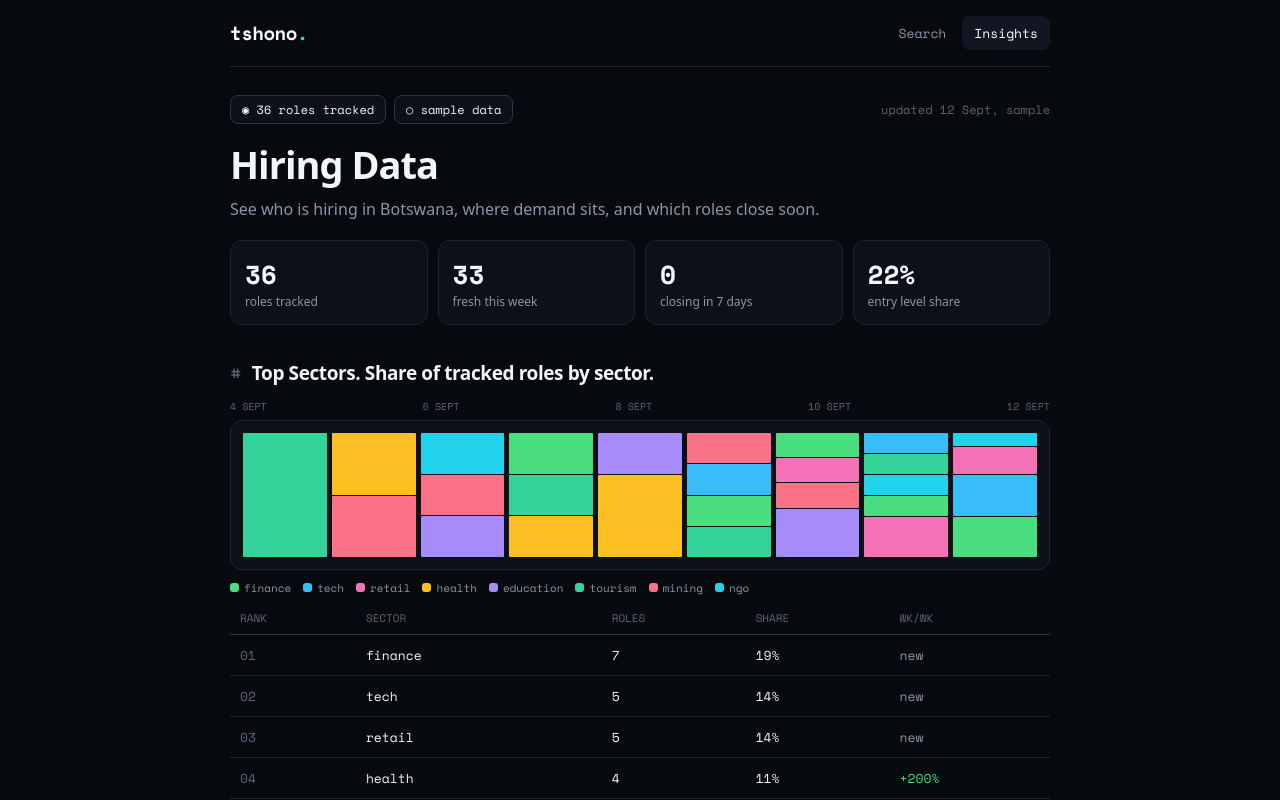
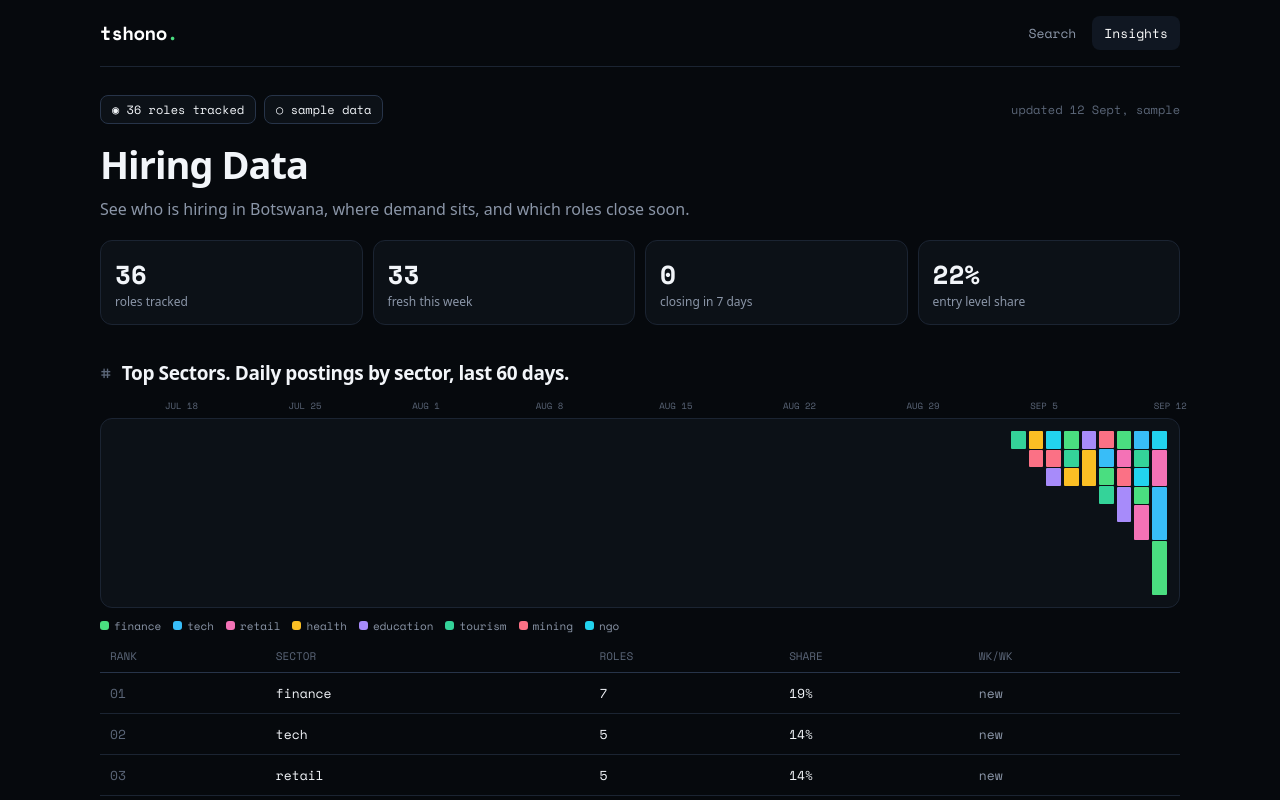
Before and after one commit to lubasinkal/tshono, a Nuxt app: page /insights in a window 1280 px wide. Shown: the top 800 px of the page. Built offline with nearby package versions, Linux system fonts and the light colour scheme.

Commit message:
Insights 60-day chart with hover breakdown and wider layout

```diff
--- a/app/assets/css/main.css
+++ b/app/assets/css/main.css
@@ -56,6 +56,9 @@ body {
 a { color: var(--accent); }
 
 .shell { max-width: 860px; margin: 0 auto; padding: 0 20px 64px; min-height: 100vh; display: flex; flex-direction: column; }
+@media (min-width: 1100px) {
+  .shell { max-width: 1120px; }
+}
 main { flex: 1; }
 
 .topbar {
@@ -185,10 +188,22 @@ kbd, .kbd span {
 .updated { font-family: var(--mono); font-size: 12px; color: var(--faint); margin-left: auto; }
 .sect { font-size: 19px; letter-spacing: -0.4px; margin: 34px 0 12px; font-weight: 700; }
 .sect span { color: var(--faint); font-family: var(--mono); font-weight: 400; margin-right: 6px; }
-.weekaxis { display: flex; justify-content: space-between; font-family: var(--mono); font-size: 10px; color: var(--faint); text-transform: uppercase; margin-bottom: 6px; }
-.stack { display: flex; gap: 5px; align-items: flex-end; height: 150px; padding: 12px; background: var(--panel); border: 1px solid var(--line); border-radius: 12px; }
-.stackcol { flex: 1; display: flex; flex-direction: column-reverse; gap: 1px; height: 100%; min-width: 0; }
-.stackcol i { display: block; width: 100%; border-radius: 1px; min-height: 2px; }
+.weekaxis { display: flex; gap: 3px; padding: 0 12px; font-family: var(--mono); font-size: 9px; color: var(--faint); text-transform: uppercase; margin-bottom: 6px; }
+.weekaxis span { flex: 1; min-width: 0; overflow: visible; white-space: nowrap; }
+.stack { position: relative; display: flex; gap: 3px; align-items: stretch; height: 190px; padding: 12px; background: var(--panel); border: 1px solid var(--line); border-radius: 12px; }
+.stackcol { position: relative; flex: 1; display: flex; justify-content: flex-end; min-width: 0; min-height: 0; border-radius: 2px; cursor: pointer; }
+.stackcol:hover, .stackcol.hot { background: rgba(255, 255, 255, 0.04); }
+.stackbar { width: 100%; display: flex; flex-direction: column-reverse; gap: 1px; min-height: 0; }
+.stackbar i { display: block; width: 100%; border-radius: 1px; min-height: 2px; }
+.stackcol:hover .stackbar i, .stackcol.hot .stackbar i { filter: brightness(1.4); }
+.tip { position: absolute; bottom: calc(100% + 10px); left: 50%; transform: translateX(-50%); min-width: 168px; max-width: 220px; background: var(--panel2, #0c1117); border: 1px solid var(--line2); border-radius: 10px; padding: 10px 12px; font-family: var(--mono); font-size: 11px; color: var(--text); z-index: 5; pointer-events: none; box-shadow: 0 12px 32px rgba(0, 0, 0, 0.5); }
+.tip--l { left: 0; transform: none; }
+.tip--r { left: auto; right: 0; transform: none; }
+.tipdate { font-size: 13px; font-weight: 700; letter-spacing: 0.5px; }
+.tiptotal { color: var(--muted); margin: 2px 0 8px; }
+.tiprow { display: flex; align-items: center; gap: 7px; padding: 2px 0; color: var(--muted); }
+.tiprow i { display: inline-block; width: 9px; height: 9px; border-radius: 3px; flex: none; }
+.tiprow b { margin-left: auto; color: var(--text); font-weight: 700; padding-left: 12px; }
 .legend { display: flex; gap: 12px; flex-wrap: wrap; font-family: var(--mono); font-size: 11px; color: var(--muted); margin: 10px 0 4px; }
 .legend i { display: inline-block; width: 9px; height: 9px; border-radius: 3px; margin-right: 5px; }
 .dtable { width: 100%; border-collapse: collapse; font-family: var(--mono); font-size: 13px; margin: 6px 0 4px; }
--- a/app/pages/insights.vue
+++ b/app/pages/insights.vue
@@ -24,20 +24,31 @@
       <div class="stat"><b>{{ entryShare }}%</b><span>entry level share</span></div>
     </div>
 
-    <h2 class="sect"><span>#</span> Top Sectors. Share of tracked roles by sector.</h2>
-    <div class="weekaxis"><span v-for="d in axis" :key="d">{{ d }}</span></div>
-    <div class="stack">
+    <h2 class="sect"><span>#</span> Top Sectors. Daily postings by sector, last 60 days.</h2>
+    <div class="weekaxis"><span v-for="(day, i) in daily" :key="day.label">{{ isTick(i) ? fmtDay(day.label) : '' }}</span></div>
+    <div class="stack" @mouseleave="hoverDay = null">
       <div
         v-for="(day, i) in daily"
-        :key="i"
+        :key="day.label"
         class="stackcol"
-        :title="day.label + ': ' + day.total + ' roles'"
+        :class="{ hot: hoverDay === i }"
+        @mouseenter="hoverDay = i"
+        @click="hoverDay = hoverDay === i ? null : i"
       >
-        <i
-          v-for="s in day.segs"
-          :key="s.name"
-          :style="{ height: s.share + '%', background: sectorColor(s.name) }"
-        />
+        <div class="stackbar" :style="{ height: barPct(day) + '%' }">
+          <i
+            v-for="s in day.segs"
+            :key="s.name"
+            :style="{ height: s.share + '%', background: sectorColor(s.name) }"
+          />
+        </div>
+        <div v-if="hoverDay === i" class="tip" :class="tipAlign(i)">
+          <div class="tipdate">{{ fmtDay(day.label) }}</div>
+          <div class="tiptotal">{{ day.total }} total</div>
+          <div v-for="s in day.segs" :key="s.name" class="tiprow">
+            <i :style="{ background: sectorColor(s.name) }" />{{ s.name.toLowerCase() }}<b>{{ s.count }}</b>
+          </div>
+        </div>
       </div>
     </div>
     <div class="legend"><span v-for="s in bySector.slice(0, 8)" :key="s.name"><i :style="{ background: sectorColor(s.name) }" />{{ s.name.toLowerCase() }}</span></div>
@@ -249,9 +260,27 @@ function sectorColor(name: string): string {
   return palette[Math.max(0, i) % palette.length] ?? palette[0] ?? '#4ade80'
 }
 
+const hoverDay = ref<number | null>(null)
+const MON = ['JAN', 'FEB', 'MAR', 'APR', 'MAY', 'JUN', 'JUL', 'AUG', 'SEP', 'OCT', 'NOV', 'DEC']
+function fmtDay(iso: string): string {
+  const dt = new Date(iso + 'T00:00:00')
+  return `${MON[dt.getMonth()] ?? ''} ${dt.getDate()}`
+}
+function isTick(i: number): boolean {
+  return i % 7 === 3
+}
+function tipAlign(i: number): string {
+  if (i < 5) return 'tip--l'
+  if (i > daily.value.length - 6) return 'tip--r'
+  return ''
+}
+const maxTotal = computed(() => Math.max(...daily.value.map((d) => d.total), 1))
+function barPct(day: { total: number }): number {
+  return day.total ? (day.total / maxTotal.value) * 100 : 0
+}
 const daily = computed(() => {
   const days: Array<{ label: string; total: number; segs: Array<{ name: string; count: number; share: number }> }> = []
-  for (let back = 8; back >= 0; back--) {
+  for (let back = 59; back >= 0; back--) {
     const dayMs = maxPosted.value - back * 86400000
     const key = new Date(dayMs).toISOString().slice(0, 10)
     const inDay = allDocs.value.filter((j) => j.posted === key)
@@ -265,13 +294,6 @@ const daily = computed(() => {
   }
   return days
 })
-const axis = computed(() => {
-  const labels = daily.value.filter((_, i) => i % 2 === 0).map((d) => {
-    const dt = new Date(d.label + 'T00:00:00')
-    return dt.toLocaleDateString('en-GB', { day: 'numeric', month: 'short' }).toLowerCase()
-  })
-  return labels
-})
 const max = computed(() => Math.max(...bySectorRaw.value.map((r) => r.count), 1))
 const pct = (n: number) => Math.round((n / max.value) * 100)
 
```
